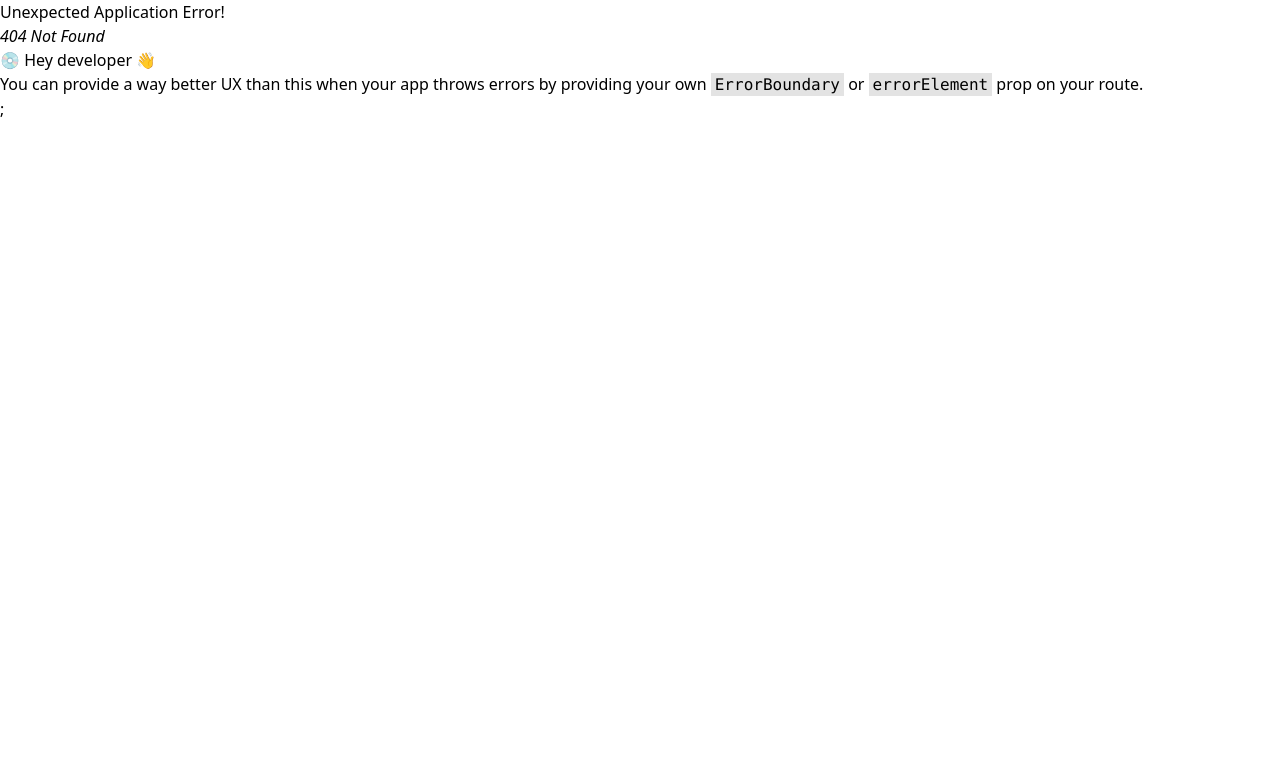
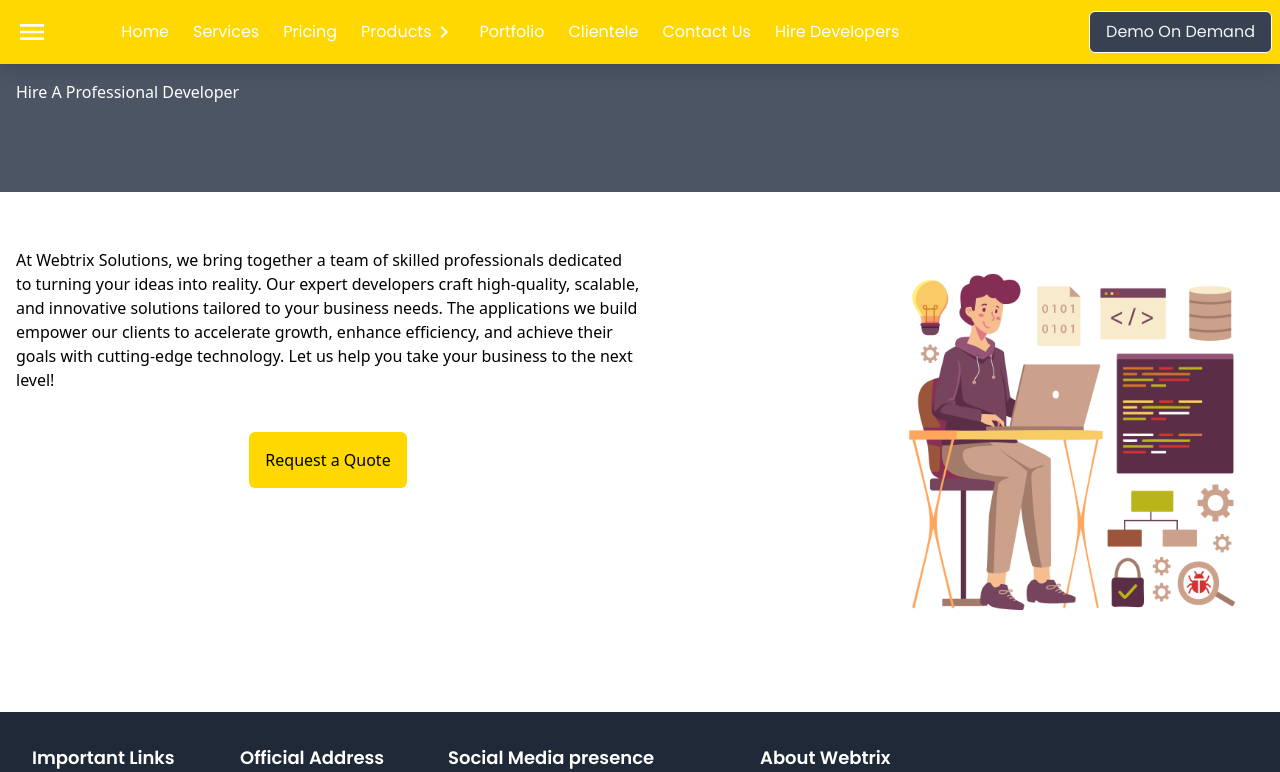
Before and after one commit to ashishkr26/webtrix, a React (Create React App) app: page /hiredeveloper in a window 1280 px wide. Before the commit this address had no page. Shown: the top 772 px of the page. Built offline with nearby package versions, Linux system fonts and the light colour scheme.

Commit message:
hiredeveloper page added

```diff
--- a/src/App.js
+++ b/src/App.js
@@ -20,6 +20,7 @@ import ContactUs from "./components/ContactUs";
 import Reviews from "./components/Reviews";
 import Pricing from "./components/pages/Pricing";
 import Clientele from "./components/pages/Clientele";
+import HireDeveloper from "./components/pages/HireDeveloper";
 
 function App() {
   const appRouter = createBrowserRouter([
@@ -84,6 +85,10 @@ function App() {
         {
           path:"/clientele",
           element:<Clientele/>
+        },
+        {
+          path:"/hiredeveloper",
+          element:<HireDeveloper/>
         }
       ],
     },
--- a/src/components/Header.js
+++ b/src/components/Header.js
@@ -1,14 +1,17 @@
-import React from "react";
+import React, { useState } from "react";
 import MenuIcon from "@mui/icons-material/Menu";
 import CloseIcon from "@mui/icons-material/Close";
 import { Link } from "react-router-dom";
 import { useDispatch, useSelector } from "react-redux";
 import { toggleMenu } from "../assets/store/appSlice";
+import ChevronRightOutlinedIcon from "@mui/icons-material/ChevronRightOutlined";
+import FilterCenterFocusOutlinedIcon from "@mui/icons-material/FilterCenterFocusOutlined";
 
 const Header = () => {
   // const searchText = useRef();
   const dispatch = useDispatch();
   const isMenuOpen = useSelector((store) => store.app.isMenuOpen);
+  const [showProductMenu, setShowProductMenu] = useState(false);
 
   const handleToggleMenu = () => {
     dispatch(toggleMenu());
@@ -48,9 +51,26 @@ const Header = () => {
             </li>
           </Link>
           <Link to="/services">
-            <li className="p-2 hover:scale-110 transition-all duration-300 ease-in-out">
+            {/* <li className="p-2 hover:scale-110 transition-all duration-300 ease-in-out">
               Products
-            </li>
+            </li> */}
+            <div
+              className="relative"
+              onMouseEnter={() => setShowProductMenu(true)}
+              onMouseLeave={() => setShowProductMenu(false)}
+            >
+              <li className="group hover:scale-110 transition-all ease-in-out m-2 flex items-center duration-300 cursor-pointer">
+                Products
+                <ChevronRightOutlinedIcon
+                  className={`transition-transform duration-5000 ease-in-out transform  ${
+                    showProductMenu ? "rotate-90" : "rotate-0"
+                  }`}
+                />
+              </li>
+
+              {/* Show Product Menu */}
+              {showProductMenu && <ProductMenu />}
+            </div>
           </Link>
 
           <Link to="/services">
@@ -68,27 +88,12 @@ const Header = () => {
               Contact Us
             </li>
           </Link>
-          <Link to="/services">
+          <Link to="/hiredeveloper">
             <li className="p-2 hover:scale-110 transition-all duration-300 ease-in-out whitespace-nowrap">
               Hire Developers
             </li>
           </Link>
-          {/* <Link to="quote-on-demand">
-          <button className="lg:text-base border border-white text-gray-100 md:text-sm sm:text-sx xs:text-xs bg-gray-700 text-sm  px-4 py-2 rounded-md  hover:scale-105 transition-all duration-300 ease-in-out whitespace-nowrap text-center">
-            Demo On Demand
-          </button>
-        </Link> */}
-
         </ul>
-{/* Search Input */}
-        {/* <div className="px-4">
-          <input
-            className="hidden lg:block lg:w-[500px] md:w-56  p-2 rounded-full text-gray-800 font-light text-sm md:text-base focus:outline-none focus:ring-2 focus:ring-yellow-500"
-            type="text"
-            placeholder="Search"
-            ref={searchText}
-          />
-        </div> */}
       </div>
 
       {/* Right Button */}
@@ -104,3 +109,39 @@ const Header = () => {
 };
 
 export default Header;
+
+export const ProductMenu = () => {
+  const products = [
+    "Zomato Clone",
+    "Swiggy Clone",
+    "Amazon Clone",
+    "Hotstar Clone",
+    "Netflix Clone",
+    "Bigbasket Clone",
+    "Alibaba Clone",
+    "Shaadi.com Clone",
+    "Ola App Clone",
+  ];
+
+  const [hoveredItem, setHoveredItem] = useState(null);
+
+  return (
+    <div className="absolute top-6 left-0 bg-[#ffd801] shadow-lg p-4 rounded-md w-48 md:w-56 lg:w-64 z-50">
+      <ul className="text-sm">
+        {products.map((product, index) => (
+          <li
+            key={index}
+            className="p-2 hover:scale-105 transition-all ease-in-out cursor-pointer flex items-center gap-2"
+            onMouseEnter={() => setHoveredItem(index)}
+            onMouseLeave={() => setHoveredItem(null)}
+          >
+            {hoveredItem === index && (
+              <FilterCenterFocusOutlinedIcon sx={{ fontSize: 14 }} />
+            )}
+            {product}
+          </li>
+        ))}
+      </ul>
+    </div>
+  );
+};
--- /dev/null
+++ b/src/components/pages/HireDeveloper.js
@@ -0,0 +1,30 @@
+import React from "react";
+import hiredevelppper from "../../assets/images/hiredeveloper.jpg";
+
+const HireDeveloper = () => {
+  return (
+    <div>
+      <div className="bg-gray-600 h-32 text-white p-4">
+        {" "}
+        Hire A Professional Developer
+      </div>
+      <div className="mt-10 p-4 flex">
+        <div className="w-1/2">
+          At Webtrix Solutions, we bring together a team of skilled
+          professionals dedicated to turning your ideas into reality. Our expert
+          developers craft high-quality, scalable, and innovative solutions
+          tailored to your business needs. The applications we build empower our
+          clients to accelerate growth, enhance efficiency, and achieve their
+          goals with cutting-edge technology. Let us help you take your business
+          to the next level!
+          <div className="flex justify-center items-center m-10"><button className="p-4 rounded-md bg-[#ffd801]">Request a Quote</button></div>
+        </div>
+        <div className="w-1/2 flex justify-end">
+          <img className="h-96 " alt="hire" src={hiredevelppper} />
+        </div>
+      </div>
+    </div>
+  );
+};
+
+export default HireDeveloper;
```
Also changed, not shown: src/assets/images/hiredeveloper.jpg (added).
